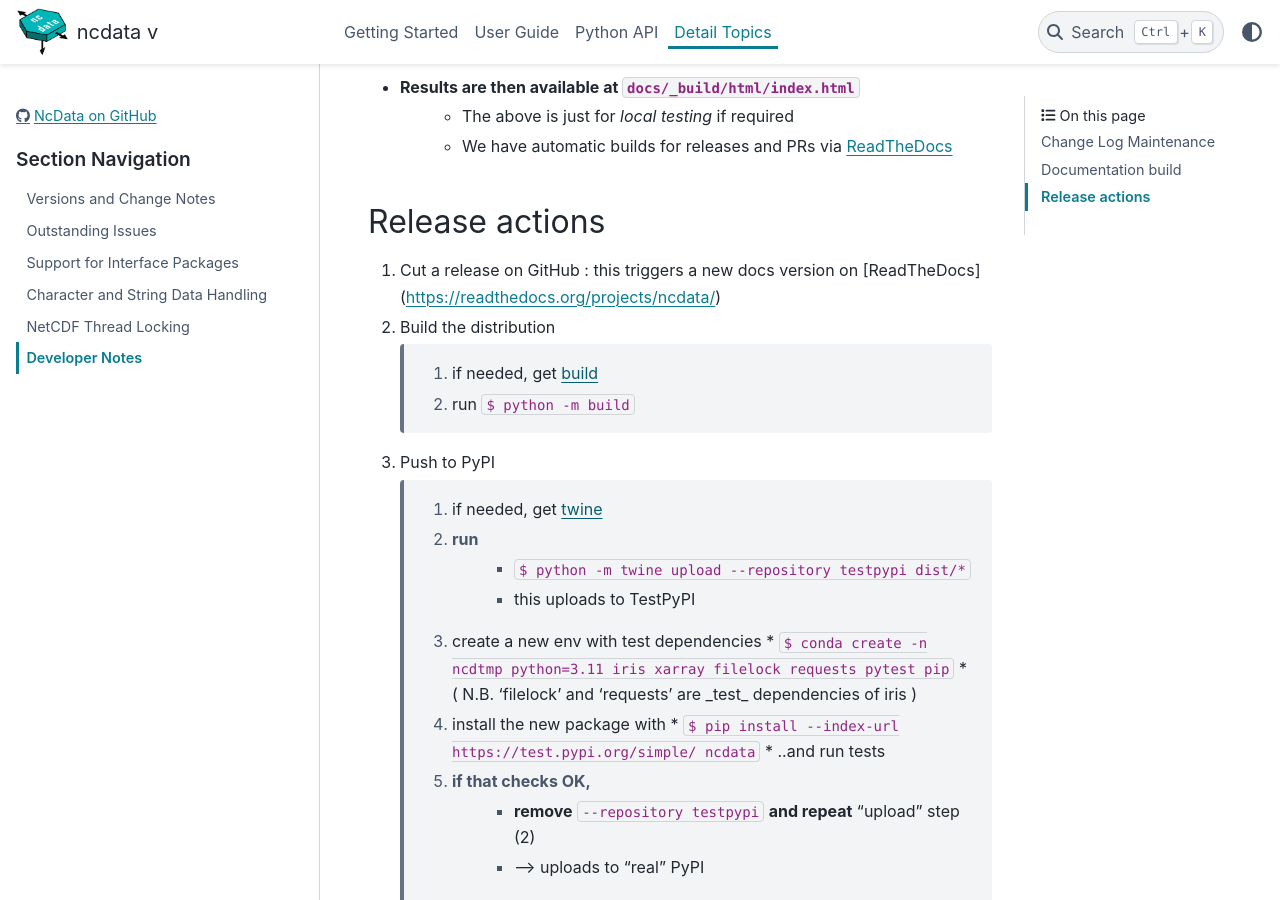
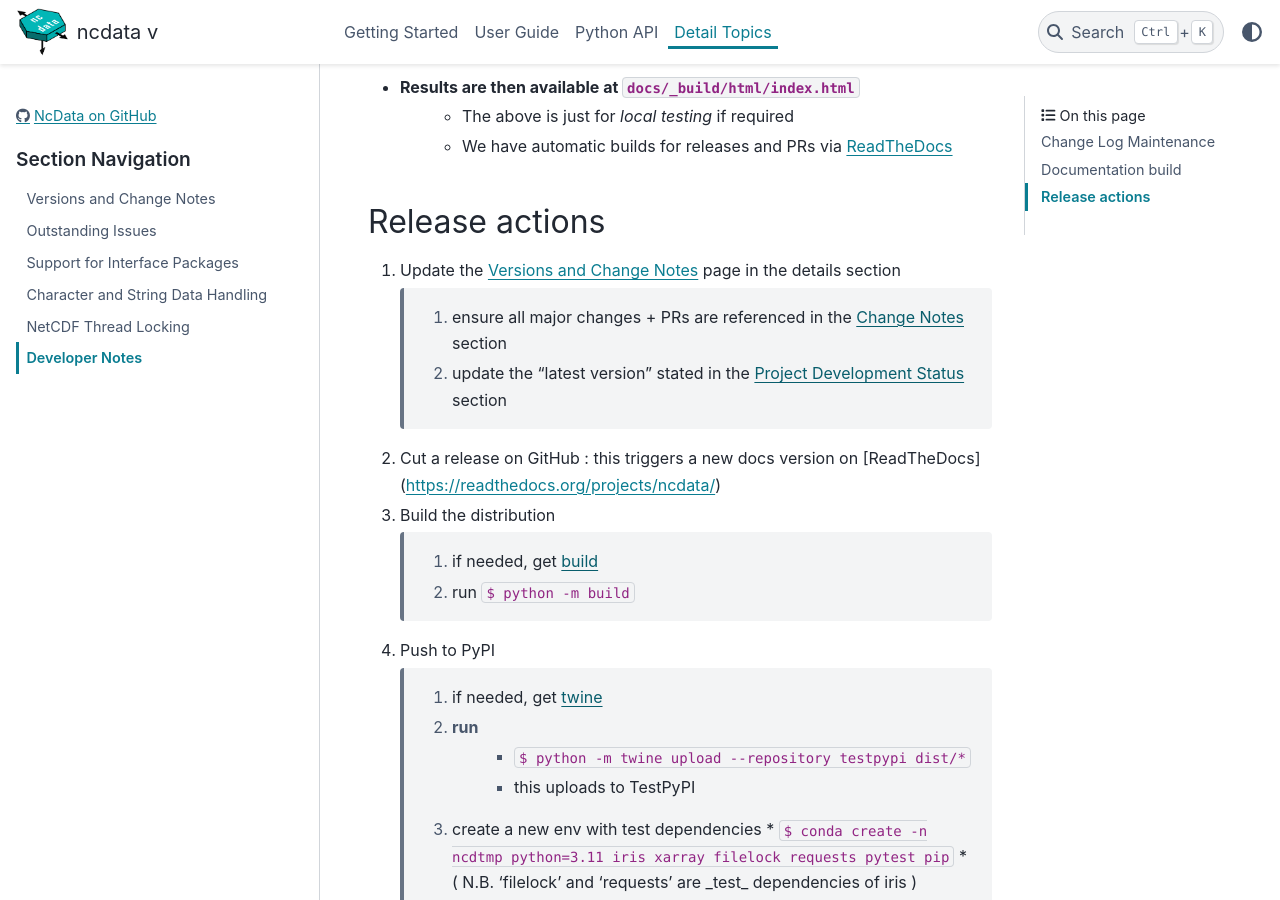
Before and after one commit to pp-mo/ncdata, a Sphinx documentation site: the page built from docs/details/developer_notes.rst, in a window 1280 px wide and 900 px high, scrolled down 610 px. Built offline with Sphinx 7.4.7 and the PyData theme 0.15.4, drawn with Linux system fonts in a browser that asks for light colours; the version number could not be read and is left out.

Commit message:
Include basic changelog update in the release process docs.

```diff
--- a/docs/change_log.rst
+++ b/docs/change_log.rst
@@ -1,5 +1,9 @@
+.. _change_log:
+
 Versions and Change Notes
 =========================
+
+.. _development_status:
 
 Project Development Status
 --------------------------
@@ -13,6 +17,7 @@ This is a complete implementation, with functional operational of all public API
 The code is however still experimental, and APIs are not stable
 (hence no major version yet).
 
+.. _change_notes:
 
 Change Notes
 ------------
--- a/docs/details/developer_notes.rst
+++ b/docs/details/developer_notes.rst
@@ -27,6 +27,12 @@ Documentation build
 
 Release actions
 ---------------
+
+#. Update the :ref:`change_log` page in the details section
+
+    #. ensure all major changes + PRs are referenced in the :ref:`change_notes` section
+
+    #. update the "latest version" stated in the :ref:`development_status` section
 
 #. Cut a release on GitHub : this triggers a new docs version on [ReadTheDocs](https://readthedocs.org/projects/ncdata/)
 
```
